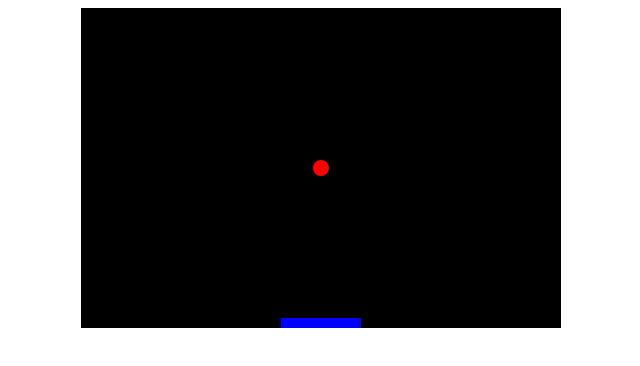
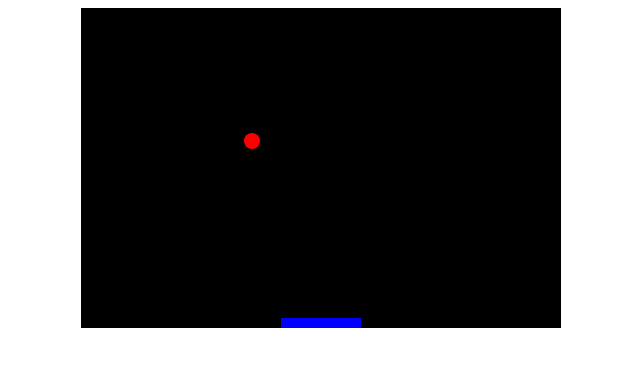
Before and after one commit to luiz1noal/prova, a plain HTML site: page index.html in a window 1280 px wide. Shown: the full height of the page, 319-959 px from the left. Drawn offline with Linux system fonts and the light colour scheme.

Commit message:
prova.pr2

```diff
--- a/index.html
+++ b/index.html
@@ -3,7 +3,7 @@
 <head>
     <meta charset="UTF-8">
     <meta name="viewport" content="width=device-width, initial-scale=1.0">
-    <title>Breakout Simples</title>
+    <title>Prova</title>
     <style>
         canvas {
             background: black;
@@ -13,9 +13,9 @@
     </style>
 </head>
 <body>
-    <canvas id="gameCanvas" width="480" height="320"></canvas>
+    <canvas id="jogoCanvas" width="480" height="320"></canvas>
     <script>
-        const canvas = document.getElementById("gameCanvas");
+        const canvas = document.getElementById("jogoCanvas");
         const ctx = canvas.getContext("2d");
 
         let raqueteX = (canvas.width - 80) / 2;
@@ -41,9 +41,18 @@
             if (direita && raqueteX < canvas.width - 80) raqueteX += 5;
             if (esquerda && raqueteX > 0) raqueteX -= 5;
 
+            // Movimenta a bola
+            bolaX += bolaDX;
+            bolaY += bolaDY;
 
+            // Colisão com as paredes
+            if (bolaX < 0 || bolaX > canvas.width) bolaDX *= -1;
+            if (bolaY < 0) bolaDY *= -1;
 
-            // Fim de jogo
+            // Colisão com a raquete
+            if (bolaY > canvas.height - 20 && bolaX > raqueteX && bolaX < raqueteX + 80) bolaDY *= -1;
+
+            // Reseta o jogo
             if (bolaY > canvas.height) {
                 bolaX = canvas.width / 2;
                 bolaY = canvas.height / 2;
```
